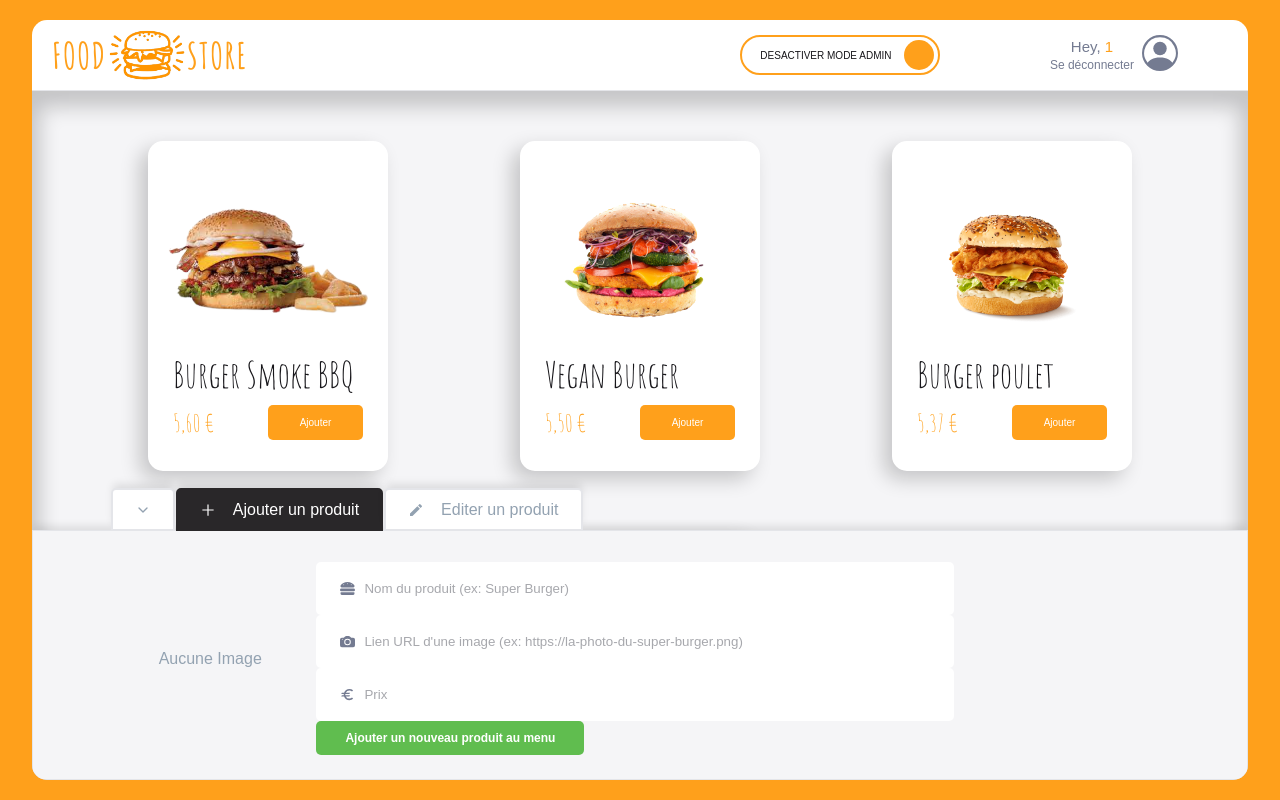
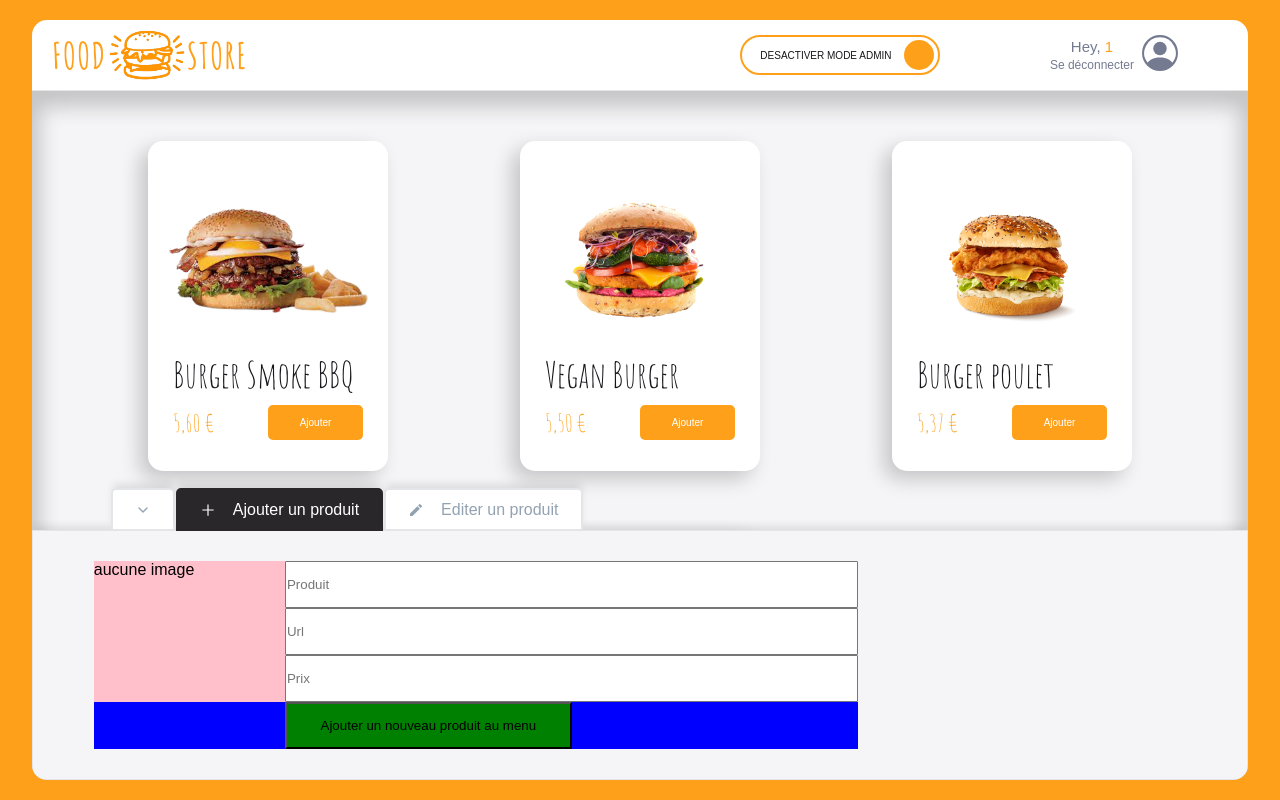
Before and after one commit to romainniamor/food_store, a React (Vite) app: page /order/1 in a window 1280 px wide. Built offline with nearby package versions, Linux system fonts and the light colour scheme; the HTML template or start-up script is replaced by a standard one.

Commit message:
🚧  F08: ADMIN > AdminPanel > Add inputs layout

```diff
--- a/src/components/pages/order/main/admin/adminPanel/AddForm.jsx
+++ b/src/components/pages/order/main/admin/adminPanel/AddForm.jsx
@@ -12,30 +12,13 @@ export default function AddForm() {
     <AddFormStyled>
       <div className="image-preview">aucune image </div>
       <div className="input-fieds">
-        <TextInput
-          Icon={<FaHamburger className="add-product-icon" />}
-          value={""}
-          onChange={() => {}}
-          placeholder={"Nom du produit (ex: Super Burger)"}
-        />
-        <TextInput
-          Icon={<BsFillCameraFill className="add-product-icon" />}
-          value={""}
-          onChange={() => {}}
-          placeholder={
-            "Lien URL d'une image (ex: https://la-photo-du-super-burger.png)"
-          }
-        />
-        <TextInput
-          Icon={<MdOutlineEuro className="add-product-icon" />}
-          value={""}
-          onChange={() => {}}
-          placeholder={"Prix"}
-        />
-        <button className="submit-button">
-          Ajouter un nouveau produit au menu
-        </button>
+        <input type="text" placeholder="Produit" />
+        <input type="text" placeholder="Url" />
+        <input type="text" placeholder="Prix" />
       </div>
+      <button className="submit-button">
+        Ajouter un nouveau produit au menu
+      </button>
     </AddFormStyled>
   );
 }
@@ -43,39 +26,27 @@ export default function AddForm() {
 const AddFormStyled = styled.form`
   display: grid;
   grid-template-columns: 1fr 3fr;
-  grid-template-rows: 1fr 1fr 1fr;
-
-  margin-left: 71px;
-  margin-top: 31px;
+  grid-template-rows: repeat(4, 1fr);
+  background-color: blue;
   width: 70%;
-  height: auto;
+  height: 100%;
 
   .image-preview {
-    grid-column: 1;
-    grid-row: 1 / 2;
-    display: flex;
-    justify-content: center;
-    align-items: center;
-    text-transform: capitalize;
-    border: none;
-    color: ${theme.colors.greySemiDark};
-    font-weight: 400;
+    grid-area: 1 / 1 / 4 / 2;
+    background: pink;
   }
 
   .input-fieds {
-    grid-column: 2;
-    grid-row: 1 / 2;
+    background-color: orange;
+    grid-area: 1 / 2 / 4 / 3;
+    display: grid;
   }
 
   .submit-button {
-    background: ${theme.colors.success};
-    border-radius: 5px;
-    color: white;
-    font-weight: 700;
-    font-size: 12px;
-    border: none;
-    padding: 10px 29px;
+    grid-area: 4 / 2 / 5 / 3;
     cursor: pointer;
+    background-color: green;
+    width: 50%;
   }
 
   .add-product-icon {
--- a/src/components/pages/order/main/admin/adminPanel/AdminPanel.jsx
+++ b/src/components/pages/order/main/admin/adminPanel/AdminPanel.jsx
@@ -21,4 +21,5 @@ const AdminPanelStyled = styled.div`
   height: 250px;
   border: 1px solid ${theme.colors.greyLight};
   box-shadow: ${theme.shadows.subtle};
+  padding: 30px 5%;
 `;
```
